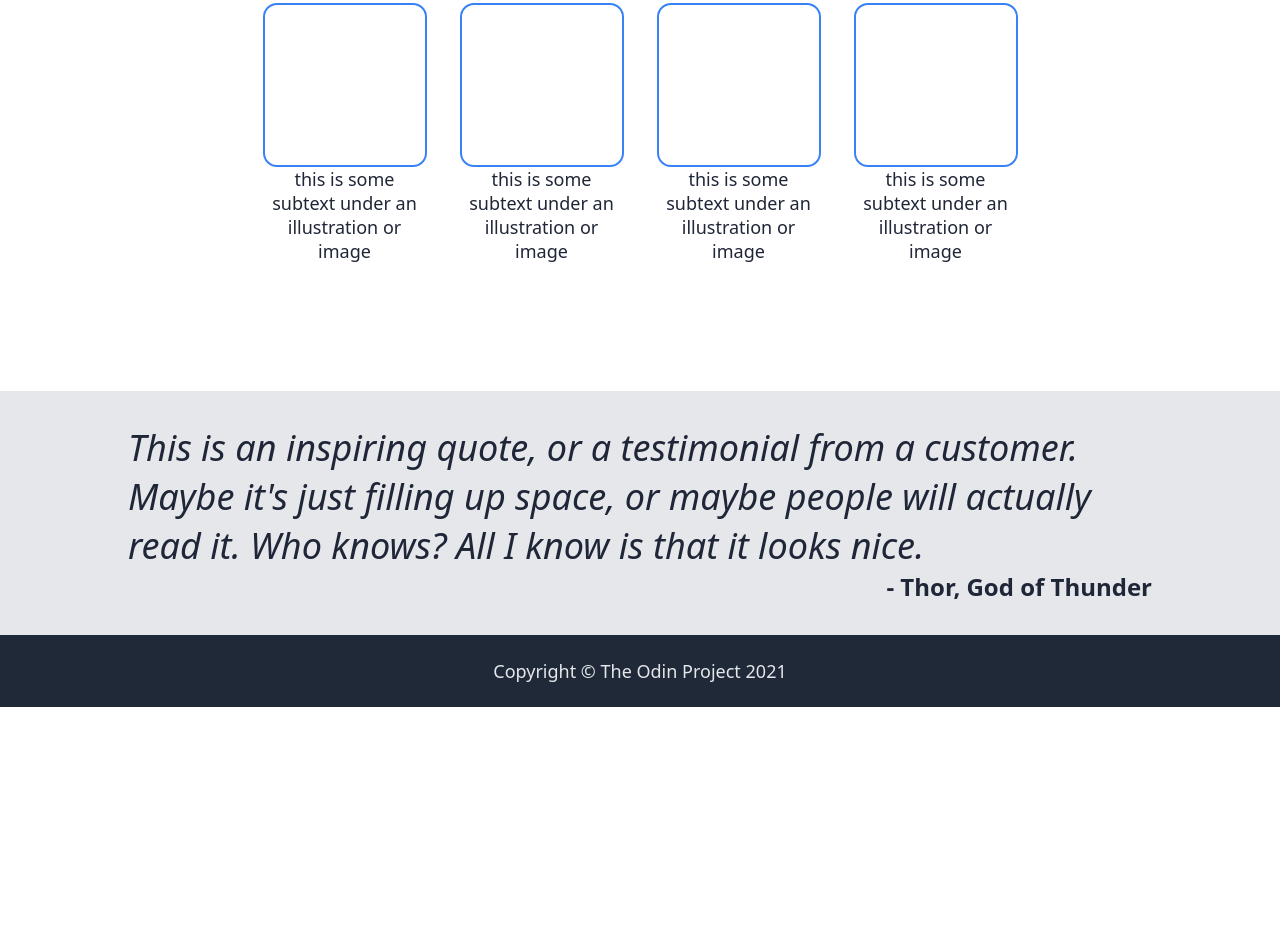
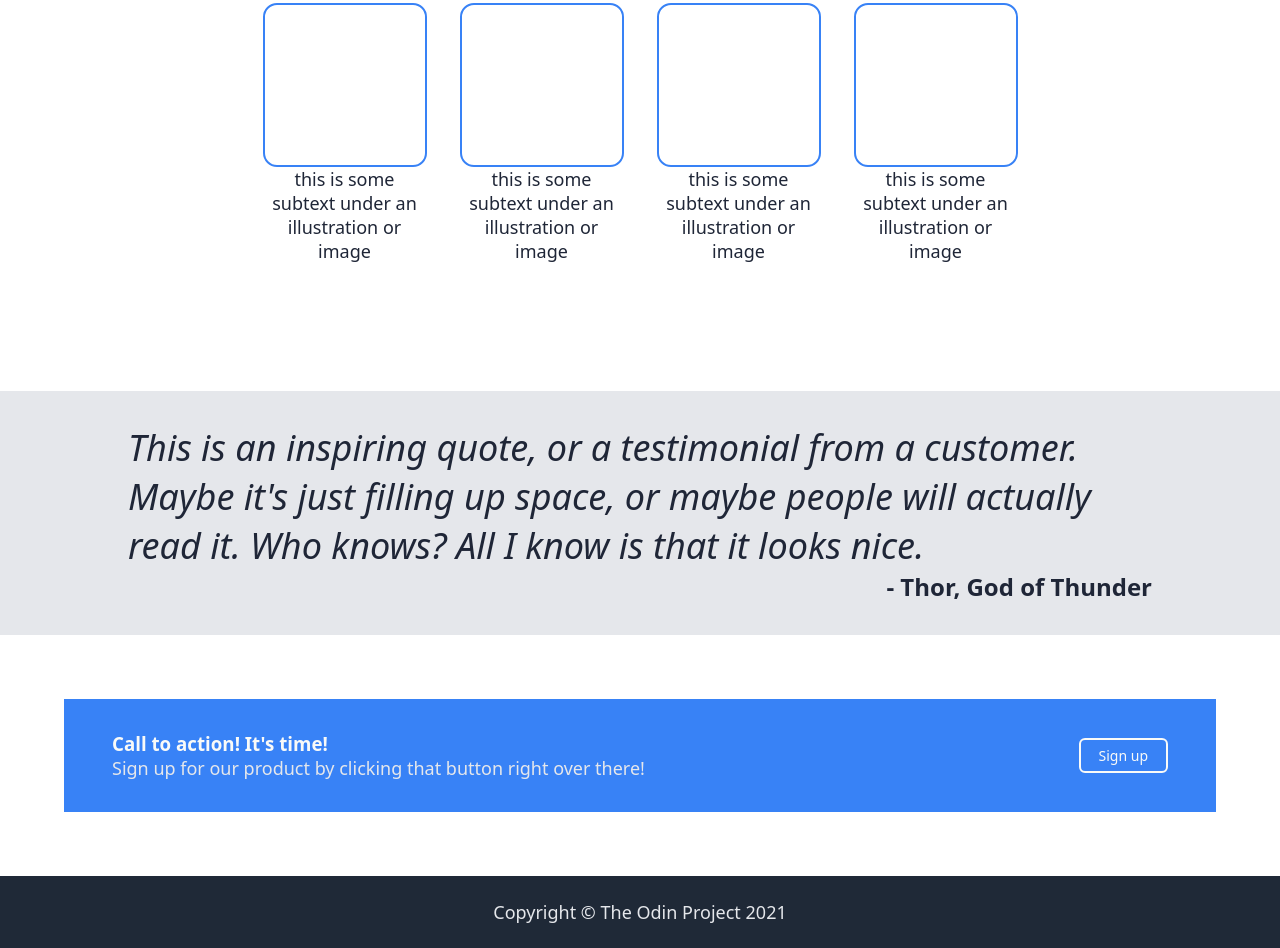
Before and after one commit to martinvedris-dev/odin-landing-page, a plain HTML site: page index.html in a window 1280 px wide. Shown: the part 441-1389 px from the top of the page. Before the commit the page ends 1148 px from the top, so only its background shows below. Drawn offline with Linux system fonts and the light colour scheme.

Commit message:
Did .call-action div container

```diff
--- a/index.html
+++ b/index.html
@@ -56,7 +56,16 @@
             <p class="quote-text">This is an inspiring quote, or a testimonial from a customer. Maybe it's just filling up space, or maybe people will actually read it. Who knows? All I know is that it looks nice.</p>
             <p class="quote-author"> - Thor, God of Thunder</p>
         </div>
-        <div class="call-action"></div>
+        <div class="call-action">
+            <div class="left-call">
+                <h3 class="call-title">Call to action! It's time!</h3>
+                <p class="call-description">Sign up for our product by clicking that button right over there!</p>
+            </div>
+            <div class="right-call">
+                <button class="button-2">Sign up</button>
+            </div>
+
+        </div>
         <div class="footer">Copyright © The Odin Project 2021</div>
     </div>
 </body>
--- a/style.css
+++ b/style.css
@@ -35,7 +35,8 @@ a {
 }
 
 .links,
-.description {
+.description,
+.call-description {
     color: #E5E7EB;
     font-size: 18px;
     font-weight: 300;
@@ -144,6 +145,34 @@ a {
     margin-left: auto;
 }
 
+/* CALL TO ACTION */
+.call-action {
+    background-color: #3882F6;
+    margin: 64px;
+    padding: 32px 48px;
+    display: flex;
+    justify-content: space-between;
+}
+
+.call-title {
+    color: #F9FAF8;
+}
+
+.right-call {
+    display: flex;
+    align-items: center;
+    justify-content: center;
+}
+
+.button-2 {
+    color: #F9FAF8;
+    background-color: #3882F6;
+    border: 2px solid #F9FAF8;
+    padding: 6px 18px;
+    border-radius: 6px;
+    font-size: 14px;
+}
+
 /* FOOTER */
 .footer {
     display: flex;
```
